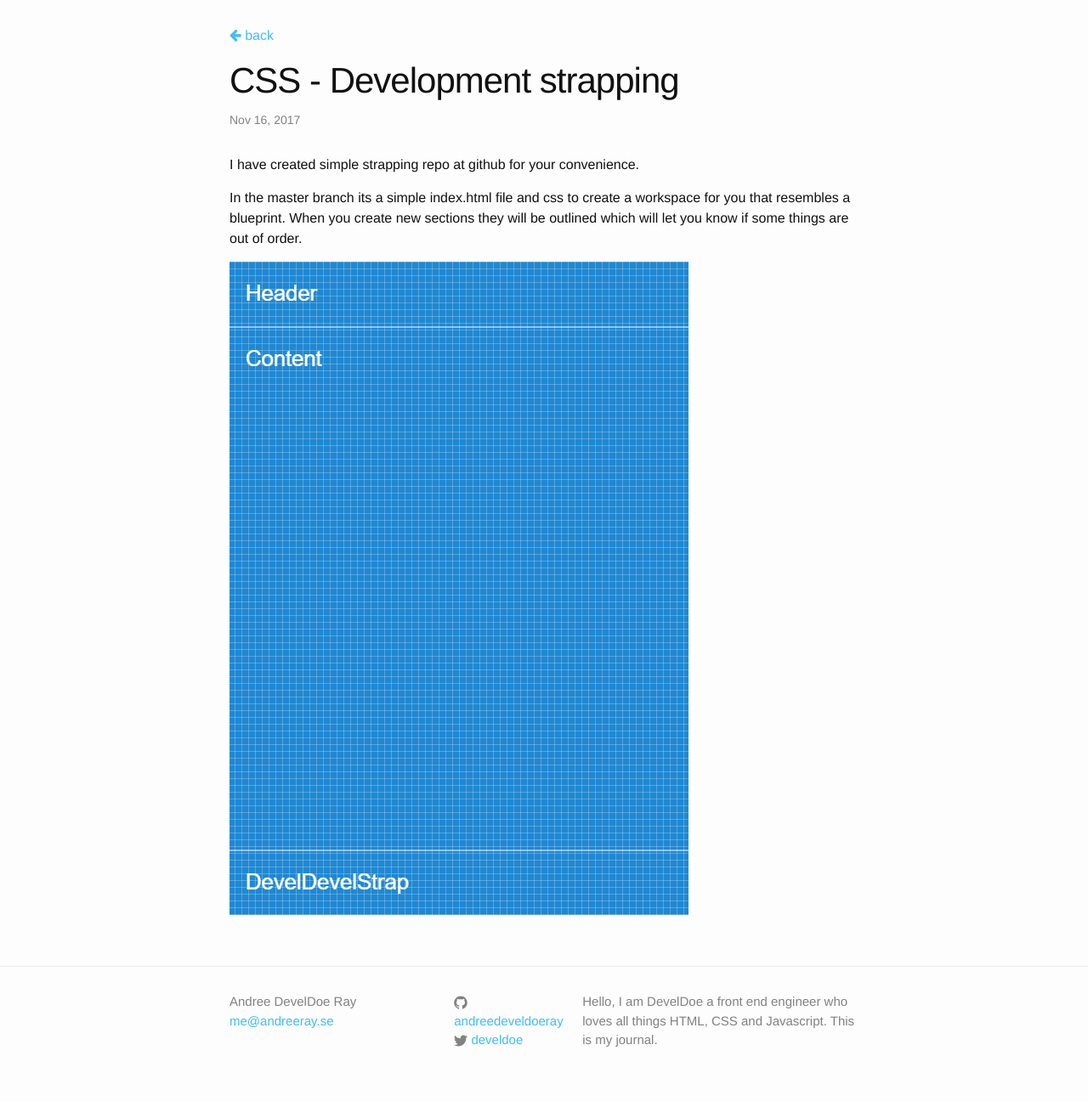
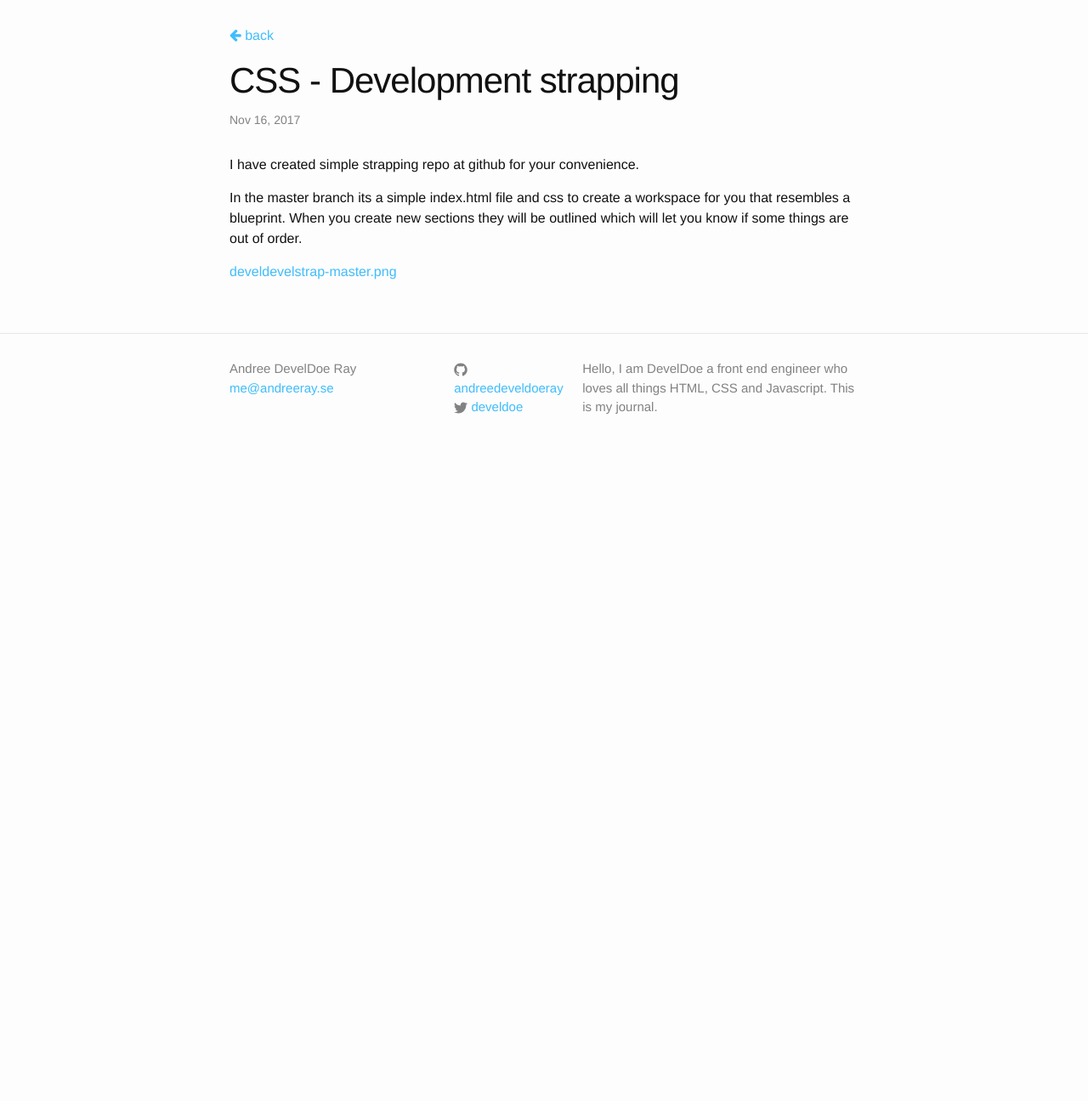
Before and after one commit to develdoe/develdoe.github.io, a Jekyll site: the page built from _posts/2017-11-16-css-development-stylesheet.md, in a window 1280 px wide. Shown: the whole page at 85% size. Built offline with Jekyll 4.4.1, drawn with Linux system fonts in a browser that asks for light colours; after the commit the page ends 900 px from its top, so only the background shows below that.

Commit message:
Update 2017-11-16-css-development-stylesheet.md

```diff
--- a/_posts/2017-11-16-css-development-stylesheet.md
+++ b/_posts/2017-11-16-css-development-stylesheet.md
@@ -7,4 +7,4 @@
 
 In the master branch its a simple index.html file and css to create a workspace for you that resembles a blueprint. When you create new sections they will be outlined which will let you know if some things are out of order.
 
-![develdevelstrap-master.png]({{site.baseurl}}/img/posts/develdevelstrap-master.png)
+[develdevelstrap-master.png]({{site.baseurl}}/img/posts/develdevelstrap-master.png)
```
